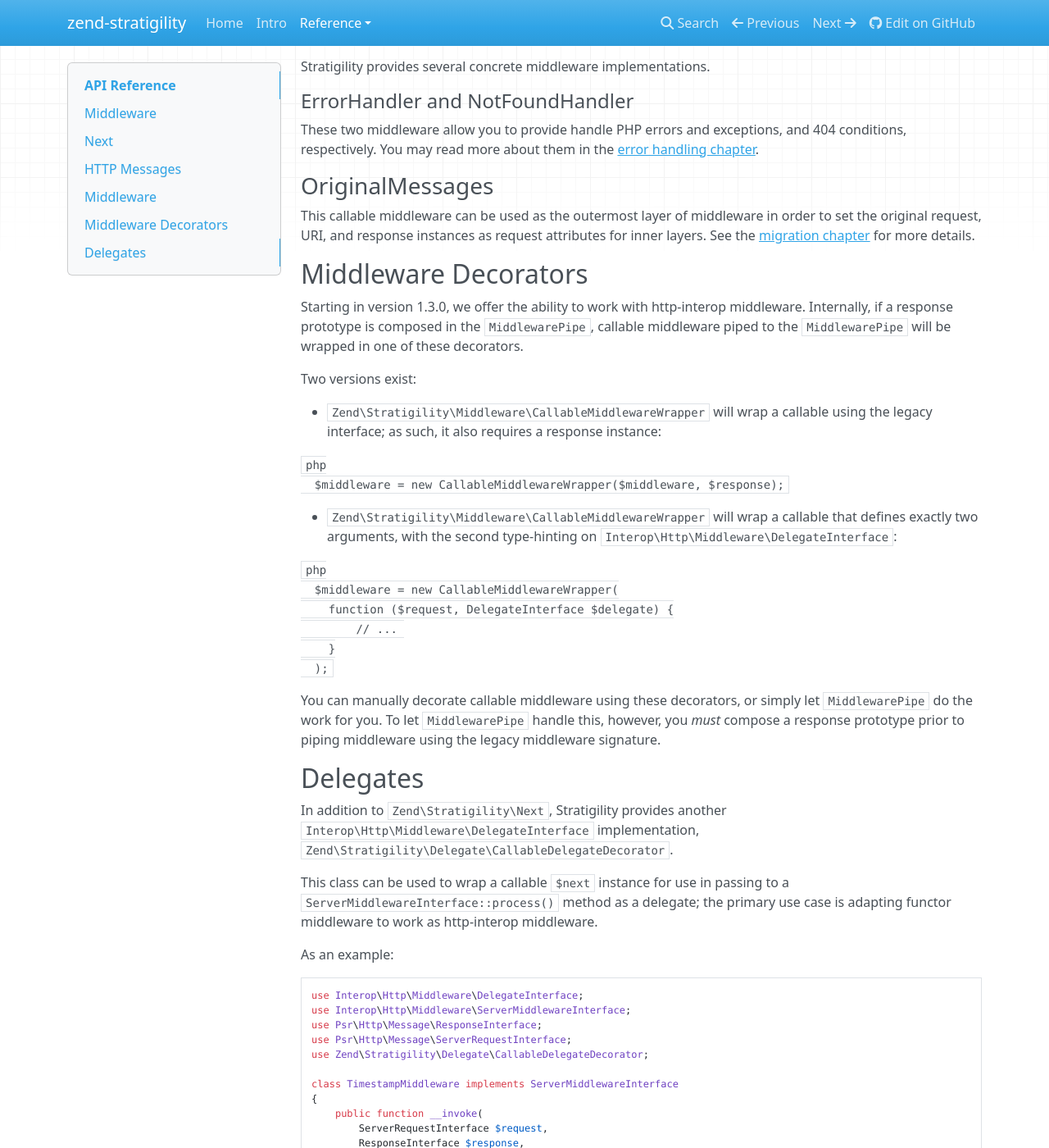
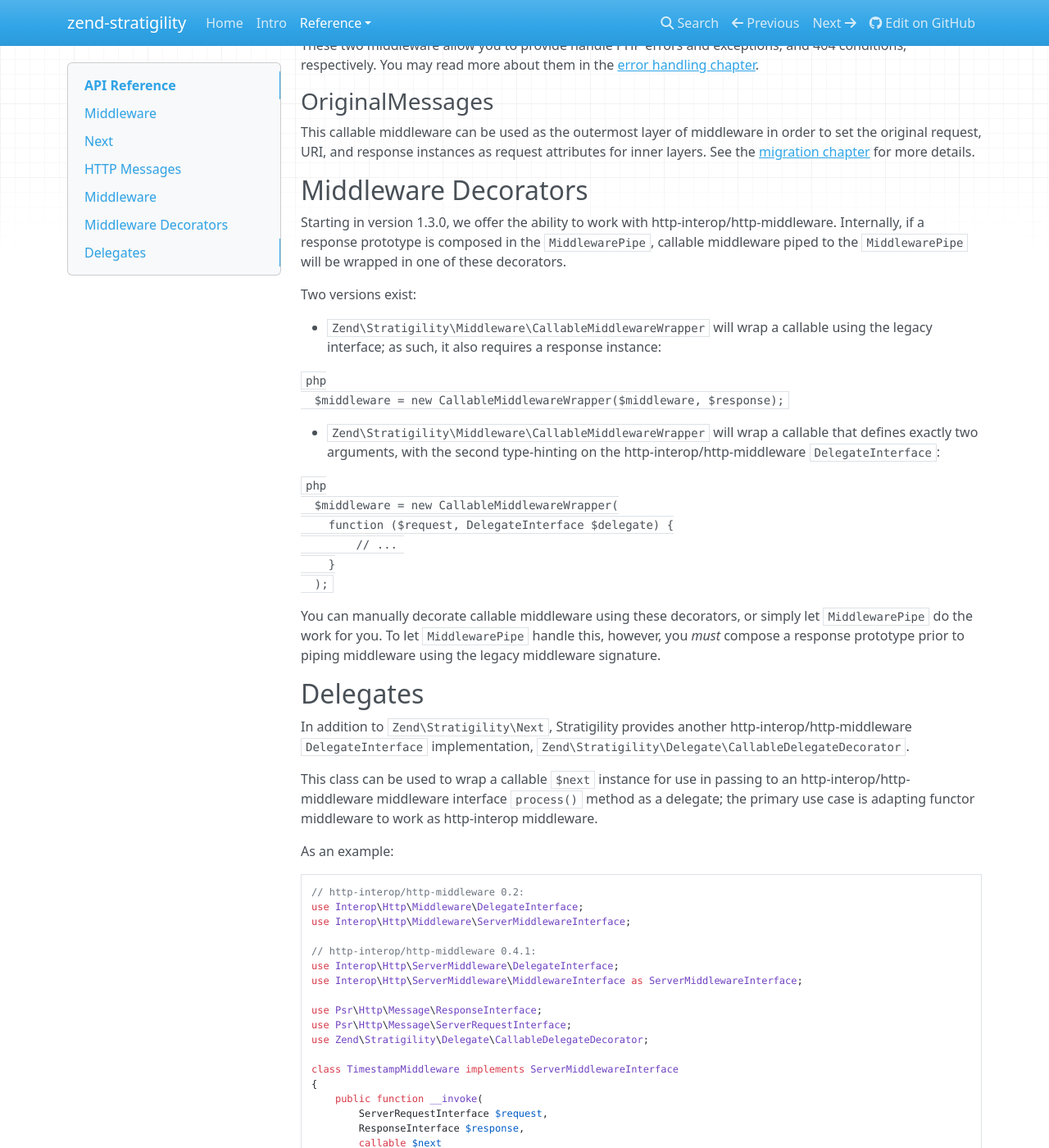
Before and after one commit to zendframework/zend-stratigility, an MkDocs documentation site: the page built from doc/book/api.md, in a window 1280 px wide and 1400 px high, scrolled down 6728 px. Shown: the whole window at 82% size. Built offline with MkDocs 1.6.1, drawn with Linux system fonts in a browser that asks for light colours; nearby versions of some CDN libraries; old or Windows-style settings are respelled for this version of MkDocs; some of the changed text lies outside the part shown.

Commit message:
Updated documentation to discuss http-middleware 0.4.1 changes

````diff
--- a/doc/book/api.md
+++ b/doc/book/api.md
@@ -10,24 +10,23 @@ has been discussed previously. Its API is:
 ```php
 namespace Zend\Stratigility;
 
-use Interop\Http\Middleware\DelegateInterface;
-use Interop\Http\Middleware\MiddlewareInterface as InteropMiddlewareInterface;
-use Interop\Http\Middleware\ServerMiddlewareInterface;
+use Interop\Http\ServerMiddleware\DelegateInterface;
+use Interop\Http\ServerMiddleware\MiddlewareInterface as ServerMiddlewareInterface;
 use Psr\Http\Message\ResponseInterface;
 use Psr\Http\Message\ServerRequestInterface;
 
 class MiddlewarePipe implements ServerMiddlewareInterface
 {
     public function pipe(
-        string|callable|InteropMiddlewareInterface|ServerRequestInterface $path,
-        callable|InteropMiddlewareInterface|ServerRequestInterface $middleware = null
+        string|callable|ServerMiddlewareInterface $path,
+        callable|ServerMiddlewareInterface $middleware = null
     );
 
     public function __invoke(
-        Psr\Http\Message\ServerRequestInterface $request,
-        Psr\Http\Message\ResponseInterface $response,
+        ServerRequestInterface $request,
+        ResponseInterface $response,
         $delegate
-    ) :  Psr\Http\Message\ResponseInterface;
+    ) : ResponseInterface;
 
     public function process(
         ServerRequestInterface $request,
@@ -87,11 +86,11 @@ response instance).
 Within Stratigility, `Zend\Stratigility\Next` provides an implementation
 compatible with either usage.
 
-Starting in version 1.3.0, `MiddlewarePipe` implements the http-interop
-`ServerMiddlewareInterface`, and thus provides a `process()` method. This
-method requires a `ServerRequestInterface` instance and an
-`Interop\Http\Middleware\DelegateInterface` instance on invocation; the latter
-can be a `Next` instance, as it also implements that interface.
+Starting in version 1.3.0, `MiddlewarePipe` implements the
+http-interop/http-middleware server-side middleware interface, and thus provides
+a `process()` method. This method requires a `ServerRequestInterface` instance
+and an http-interop/http-middleware `DelegateInterface` instance on invocation;
+the latter can be a `Next` instance, as it also implements that interface.
 
 Internally, for both `__invoke()` and `process()`, `MiddlewarePipe` creates an
 instance of `Zend\Stratigility\Next` (feeding it its queue), executes it, and
@@ -116,7 +115,8 @@ $pipeline->setResponsePrototype(new Response());
 
 `Zend\Stratigility\Next` is primarily an implementation detail of middleware,
 and exists to allow delegating to middleware registered later in the stack. It
-is implemented both as a functor and as an `Interop\Http\Middleware\DelegateInterface`.
+is implemented both as a functor and as an http-interop/http-middleware
+`DelegateInterface`.
 
 ### Functor invocation
 
@@ -251,8 +244,6 @@ function ($request, $response, $next) use ($prototype)
     ]);
 
     return $response;
-}
-```
 }
 
 // http-interop invokable signature:
@@ -387,9 +378,9 @@ for more details.
 
 ## Middleware Decorators
 
-Starting in version 1.3.0, we offer the ability to work with http-interop
-middleware. Internally, if a response prototype is composed in the
-`MiddlewarePipe`, callable middleware piped to the `MiddlewarePipe` will be
+Starting in version 1.3.0, we offer the ability to work with
+http-interop/http-middleware. Internally, if a response prototype is composed in
+the `MiddlewarePipe`, callable middleware piped to the `MiddlewarePipe` will be
 wrapped in one of these decorators.
 
 Two versions exist:
@@ -402,8 +393,8 @@ Two versions exist:
   ```
 
 - `Zend\Stratigility\Middleware\CallableMiddlewareWrapper` will wrap a callable
-  that defines exactly two arguments, with the second type-hinting on
-  `Interop\Http\Middleware\DelegateInterface`:
+  that defines exactly two arguments, with the second type-hinting on the
+  http-interop/http-middleware `DelegateInterface`:
 
   ```php
   $middleware = new CallableMiddlewareWrapper(
@@ -421,18 +412,25 @@ using the legacy middleware signature.
 ## Delegates
 
 In addition to `Zend\Stratigility\Next`, Stratigility provides another
-`Interop\Http\Middleware\DelegateInterface` implementation,
+http-interop/http-middleware `DelegateInterface` implementation,
 `Zend\Stratigility\Delegate\CallableDelegateDecorator`.
 
-This class can be used to wrap a callable `$next` instance for use in passing
-to a `ServerMiddlewareInterface::process()` method as a delegate; the primary
-use case is adapting functor middleware to work as http-interop middleware.
+This class can be used to wrap a callable `$next` instance for use in passing to
+an http-interop/http-middleware middleware interface `process()` method as a
+delegate; the primary use case is adapting functor middleware to work as
+http-interop middleware.
 
 As an example:
 
 ```php
+// http-interop/http-middleware 0.2:
 use Interop\Http\Middleware\DelegateInterface;
 use Interop\Http\Middleware\ServerMiddlewareInterface;
+
+// http-interop/http-middleware 0.4.1:
+use Interop\Http\ServerMiddleware\DelegateInterface;
+use Interop\Http\ServerMiddleware\MiddlewareInterface as ServerMiddlewareInterface;
+
 use Psr\Http\Message\ResponseInterface;
 use Psr\Http\Message\ServerRequestInterface;
 use Zend\Stratigility\Delegate\CallableDelegateDecorator;
--- a/doc/book/error-handlers.md
+++ b/doc/book/error-handlers.md
@@ -36,8 +36,8 @@ If you would like a templated response, you will need to write your own
 middleware; such middleware might look like the following:
 
 ```php
-use Interop\Http\Middleware\DelegateInterface;
-use Interop\Http\Middleware\ServerMiddlewareInterface;
+use Interop\Http\ServerMiddleware\DelegateInterface;
+use Interop\Http\ServerMiddleware\MiddlewareInterface as ServerMiddlewareInterface;
 use Psr\Http\Message\ResponseInterface;
 use Psr\Http\Message\ServerRequestInterface;
 
--- a/doc/book/middleware.md
+++ b/doc/book/middleware.md
@@ -51,7 +51,7 @@ response object, and do something with it_.
 > such as Slim, Relay, Adroit, etc.
 >
 > http-interop is a project attempting to standardize middleware signatures.
-> The signature it uses for server-side middleware is:
+> The signature until the 0.4.0 series for server-side middleware is:
 >
 > ```php
 > namespace Interop\Http\Middleware;
@@ -84,9 +84,37 @@ response object, and do something with it_.
 > }
 > ```
 >
-> Stratigility allows you to implement `ServerMiddlewareInterface` to provide
-> middleware.  Additionally, you can define `callable` middleware with the
-> following signature, and it will be dispatched as http-interop middleware:
+> Starting in http-interop/http-middleware, these becomes:
+>
+> ```php
+> namespace Interop\Http\ServerMiddleware;
+>
+> use Psr\Http\Message\ResponseInterface;
+> use Psr\Http\Message\ServerRequestInterface;
+>
+> interface MiddlewareInterface
+> {
+>     public function process(
+>         ServerRequestInterface $request,
+>         DelegateInterface $delegate
+>     ) : ResponseInterface;
+> }
+>
+> interface DelegateInterface
+> {
+>     public function process(
+>         ServerRequestInterface $request
+>     ) : ResponseInterface;
+> }
+> ```
+>
+> (Note the namespace change, the change in the middleware interface name, and
+> the change in the `DelegateInterface` signature.)
+>
+> Stratigility allows you to implement the http-interop/http-middleware
+> middleware interface to provide middleware.  Additionally, you can define
+> `callable` middleware with the following signature, and it will be dispatched
+> as http-interop middleware:
 >
 > ```php
 > function(
@@ -143,9 +168,12 @@ Within Stratigility, middleware can be:
   [PSR-7](https://github.com/php-fig/fig-standards/blob/master/accepted/PSR-7-http-message.md)
   ServerRequest and Response (in that order), and, optionally, a callable (for
   invoking the next middleware in the queue, if any).
-- Any [http-interop 0.2.0 - middleware](https://github.com/http-interop/http-middleware/tree/ff545c87e97bf4d88f0cb7eb3e89f99aaa53d7a9).
+- Any [http-interop 0.2.0 - middleware](https://github.com/http-interop/http-middleware/tree/0.2.0).
   `Zend\Stratigility\MiddlewarePipe` implements
-  `Interop\Http\Middleware\ServerMiddlewareInterface`.
+  `Interop\Http\Middleware\ServerMiddlewareInterface`. (Stratigility 1.3.0 series.)
+- Any [http-interop 0.4.1 - middleware](https://github.com/http-interop/http-middleware/tree/0.4.1).
+  `Zend\Stratigility\MiddlewarePipe` implements
+  `Interop\Http\Middleware\ServerMiddlewareInterface`. (Stratigility 2.0 series.)
 - An object implementing `Zend\Stratigility\MiddlewareInterface`.
   `Zend\Stratigility\MiddlewarePipe` implements this interface.
   (Legacy; this interface is deprecated starting in 1.3.0.)
--- a/doc/book/migration/to-v2.md
+++ b/doc/book/migration/to-v2.md
@@ -154,6 +154,8 @@ To summarize:
 
 ## http-interop compatibility
 
+### http-middleware 0.2.0 and Stratigility 1.3
+
 Starting in version 1.3.0, we offer compatibility with
 [http-interop middleware 0.2.0](https://github.com/http-interop/http-middleware/tree/ff545c87e97bf4d88f0cb7eb3e89f99aaa53d7a9).
 That version of the specification defines the following interfaces:
@@ -198,9 +200,35 @@ middleware piped to the pipeline will be wrapped in a
 converts it into an http-interop middleware type; when processed, the response
 prototype will be passed to the callable for the response argument.
 
-Starting in version 2.0.0, `MiddlewarePipe` *will no longer implement
+### http-middleware 0.4.1 and Stratigility 2.0
+
+http-middleware 0.4.1 introduces breaking changes in the interfaces, including
+the following:
+
+- The namespace changes from `Interop\Http\Middleware` to
+  `Iterop\Http\ServerMiddleware`, signaling a change indicating that the project
+  now only targests server-side middleware.
+
+- The interface `ServerMiddlewareInterface` is now more simply
+  `MiddlewareInterface`, as the namespace indicates its usage in server-side
+  applications. `Interop\Http\Middleware\MiddlewareInterface`, which targeted
+  client-side middleware, was removed entirely.
+
+- The method `DelegateInterface::process` now accepts specifically a
+  `Psr\Http\Message\ServerRequestInterface`, and not the more general
+  `RequestInterface`.
+
+The first two changes required only a change in import statements to
+accommodate, and could have been imported in parallel to the 0.2.0 interfaces.
+However, the second represents a signature change, which has necessitated a
+major version bump in Stratigility in order to remain compatible.
+
+Stratigility 2.0.0 therefor targets http-middleware 0.4.1, and that version
+(and compatible versions) only.
+
+Additionally, starting in version 2.0.0, `MiddlewarePipe` *will no longer implement
 `Zend\Stratigility\MiddlewareInterface`, and only implement the http-interop
-`ServerMiddlewareInterface`*. This has several repercussions.
+`MiddlewareInterface`*. This has several repercussions.
 
 ### Callable middleware in version 1.3.0
 
@@ -270,6 +298,16 @@ $pipeline->setResponsePrototype($response);
 $pipeline->pipe($middleware);
 ```
 
+> ### CallableMiddlewareWrapper and Stratigility 2.0
+>
+> As noted above, version 2 of Stratigility is incompatible with version 1.3 due
+> to signature changes in the http-interop project. However, if you wrap your
+> callable middleware using `CallableMiddlewareWrapper`, you will need to make
+> no changes in your application to make it forwards compatible.
+>
+> We recommend using this strategy if you need to do a stepped transition to
+> Stratigility 2.0.
+
 Third, and optionally, you can make one or both of the following changes to
 your callable middleware:
 
@@ -303,6 +341,15 @@ When you pipe such callable middleware to `MiddlewarePipeline`, it will be
 wrapped in a `Zend\Stratigility\Middleware\CallableInteropMiddlewareWrapper`,
 which simply proxies to the middleware when processed.
 
+> ### DelegateInterface and Stratigility 2.0
+>
+> Since the namespace within http-interop/http-middleware changes between
+> version 0.2.0 and 0.4.1, the above strategy will require making changes
+> multiple times: once when upgrading to Stratigility 1.3, and another when
+> upgrading to 2.0. As such, we recommend instead decorating your callable
+> middleware using the `CallableMiddlewareWrapper`, until such time as you can
+> rewrite your middleware to implement the http-middleware 0.4.1 interfaces.
+
 Finally, if you are so inclined, you can rewrite your middleware to
 specifically implement one or the other of the http-interop middleware
 interfaces. This is particularly relevant for class-based middleware, but can
@@ -330,9 +377,9 @@ class PingMiddleware
 This could be rewritten as follows:
 
 ```php
+use Interop\Http\Middleware\DelegateInterface;
+use Interop\Http\Middleware\ServerMiddlewareInterface;
 use Psr\Http\Message\ServerRequestInterface;
-use Psr\Http\Middleware\DelegateInterface;
-use Psr\Http\Middleware\ServerMiddlewareInterface;
 use Zend\Diactoros\Response\JsonResponse;
 
 class PingMiddleware implements ServerMiddlewareInterface
@@ -357,9 +404,9 @@ $pipeline->pipe(function ($request, $response, $next) {
 we could wrap this in an anonymous class instead:
 
 ```php
+use Interop\Http\Middleware\DelegateInterface;
+use Interop\Http\Middleware\ServerMiddlewareInterface;
 use Psr\Http\Message\ServerRequestInterface;
-use Psr\Http\Middleware\DelegateInterface;
-use Psr\Http\Middleware\ServerMiddlewareInterface;
 use Zend\Diactoros\Response\JsonResponse;
 
 $pipeline->pipe(new class implements ServerMiddlewareInterface {
@@ -379,10 +426,10 @@ provide `Zend\Stratigility\Delegate\CallableDelegateDecorator`, which will wrap
 a `callable $next` such that it may be used as a `DelegateInterface` implementation:
 
 ```php
+use Interop\Http\Middleware\DelegateInterface;
+use Interop\Http\Middleware\ServerMiddlewareInterface;
 use Psr\Http\Message\ResponseInterface;
 use Psr\Http\Message\ServerRequestInterface;
-use Psr\Http\Middleware\DelegateInterface;
-use Psr\Http\Middleware\ServerMiddlewareInterface;
 use Zend\Diactoros\Response\JsonResponse;
 use Zend\Stratigility\Delegate\CallableDelegateDecorator;
 
@@ -403,6 +450,28 @@ class PingMiddleware implements ServerMiddlewareInterface
 }
 ```
 
+> ### Implementing http-interop between Stratigility 1.3 and 2.0
+>
+> While you _can_ write your middleware to implement the
+> http-interop/http-middleware middleware interface, please be aware that if you
+> do so, you will need to take additional steps when upgrading from 1.3 to 2.0.
+>
+> In most cases, you should be able to simply change the import statements
+> within your class file. As an example, if you have the following in your
+> Stratigility 1.3-based project:
+>
+> ```php
+> use Interop\Http\Middleware\DelegateInterface;
+> use Interop\Http\Middleware\ServerMiddlewareInterface;
+> ```
+>
+> The imports would become:
+>
+> ```php
+> use Interop\Http\ServerMiddleware\DelegateInterface;
+> use Interop\Http\ServerMiddleware\MiddlewareInterface as ServerMiddlewareInterface;
+> ```
+
 To summarize:
 
 - Never work with the provided `$response` argument, but instead manipulate the
@@ -414,10 +483,13 @@ To summarize:
   the http-interop `DelegateInterface`*.)
 - Consider adapting your callable middleware to follow the http-interop middleware
   signature (`function (ServerRequestInterface $request, DelegateInterface $delegate)`);
-  this will make it forward-compatible.
+  this will make it forward-compatible. (Be aware that this may require changes
+  in import statements between Stratigility 1.3 and 2.0.)
 - Consider updating your class-based middleware to implement one of the
   http-interop middleware interfaces, potentially keeping the `__invoke()` method
-  for interoperability with existing callable-based middleware runners.
+  for interoperability with existing callable-based middleware runners. (Be
+  aware that this may require changes in import statements between Stratigility
+  1.3 and 2.0.)
 
 The first and last suggestions in this list are strongly recommended to ensure
 forwards compatibility with http-interop, and to ensure your middleware works
@@ -517,7 +589,7 @@ The following signature changes were made with the 2.0.0 release:
 
 - `Zend\Stratigility\Next`:
   - The `$done` constructor argument was renamed to `$nextDelegate`, and now
-    allows either `callable` or `Interop\Http\Middleware\DelegateInterface`
+    allows either `callable` or `Interop\Http\ServerMiddleware\DelegateInterface`
     arguments.
   - The `$response` argument to `__invoke()` was removed.
   - The (optional) `$err` argument to `__invoke()` was removed.
````
Also changed, not shown: other parts of doc/book/api.md (+0 -7 lines), other parts of doc/book/middleware.md (+0 -3 lines), other parts of doc/book/migration/to-v2.md (+1 -1 lines), doc/book/executing-middleware.md (+1 -5 lines), doc/book/install.md (+3 -1 lines).
